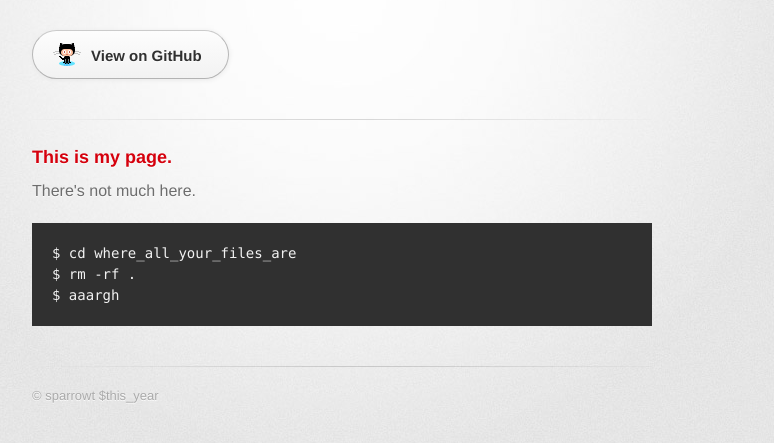
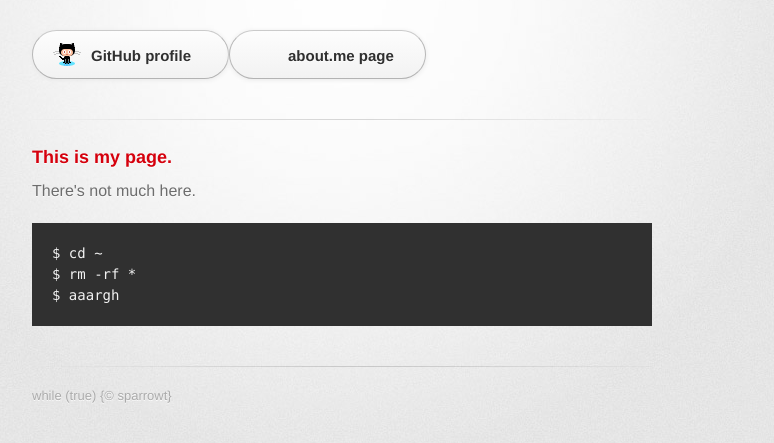
Before and after one commit to sparrowt/sparrowt.github.io, a plain HTML site: page index.html in a window 1280 px wide. Shown: the part 127-570 px from the top of the page, without its empty margins (298-1072 px from the left). Drawn offline with Linux system fonts and the light colour scheme; a web font is replaced by a local one.

Commit message:
Update index.html

```diff
--- a/index.html
+++ b/index.html
@@ -23,29 +23,25 @@
         </header>
 
         <section id="downloads" class="clearfix">
-          <a href="https://github.com/sparrowt" id="view-on-github" class="button"><span>View on GitHub</span></a>
+          <a href="https://github.com/sparrowt" id="view-on-github" class="button"><span>GitHub profile</span></a>
+          <a href="http://about.me/tomsparrow" class="button"><span>about.me page</span></a>
         </section>
 
         <hr>
 
         <section id="main_content">
-          <h3>
-<a name="welcome-to-github-pages" class="anchor" href="#welcome-to-github-pages"><span class="octicon octicon-link"></span></a>This is my page.</h3>
+          <h3>This is my page.</h3>
+          <p>There's not much here.</p>
 
-<p>There's not much here.</p>
-
-<pre><code>$ cd where_all_your_files_are
-$ rm -rf .
-$ aaargh
-</code></pre>
-
+<pre><code>$ cd ~
+$ rm -rf *
+$ aaargh</code></pre>
 
         </section>
 
         <footer>
-          &copy; sparrowt $this_year
+          while (true) {&copy; sparrowt}
         </footer>
-
 
       </div>
     </div>
```
